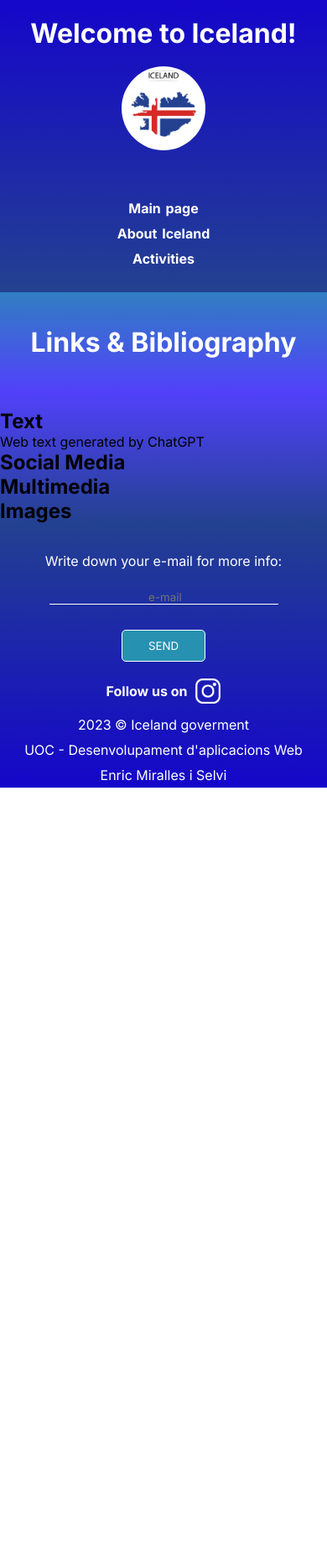
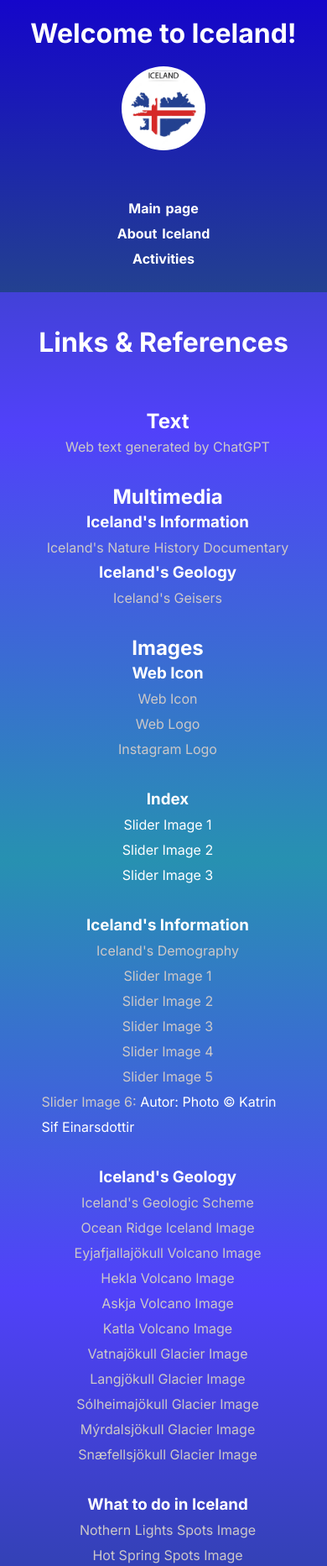
Before and after one commit to EnricMS/Iceland_PAC_1_EinesHTMLCSS_EMiralles, a website built with Parcel: page enllaços.html in a window 390 px wide. Shown: the top 1865 px of the page at 84% size. Before the commit the page ends 938 px from the top, so only its background shows below. Built offline with nearby package versions, Linux system fonts and the light colour scheme.

Commit message:
Quasi final

```diff
--- a/css/estils.css
+++ b/css/estils.css
@@ -7,23 +7,23 @@
     font-family: 'Inter', sans-serif;
 }
 
-.bold{
+.bold {
     font-weight: bolder;
 }
 
-.link{
+.link {
     color: white;
     font-weight: bolder;
     text-decoration: none;
-    word-spacing:  2px;
+    word-spacing: 2px;
 }
 
-.bodyStyle{
-    background: linear-gradient(rgba(35,65,144,255), rgb(81, 65, 250), rgb(39, 145, 177), rgb(81, 65, 250), rgba(35,65,144,255) );
+.bodyStyle {
+    background: linear-gradient(rgba(35, 65, 144, 255), rgb(81, 65, 250), rgb(39, 145, 177), rgb(81, 65, 250), rgba(35, 65, 144, 255));
 }
 
-.header{
-    background: linear-gradient(rgba(21, 6, 202, 1), rgba(35,65,144,255));
+.header {
+    background: linear-gradient(rgba(21, 6, 202, 1), rgba(35, 65, 144, 255));
     padding-top: 10px;
     padding-bottom: 10px;
     color: white;
@@ -52,7 +52,7 @@
 }
 
 .footer {
-    background: linear-gradient(rgba(35,65,144,255), rgba(21, 6, 202, 1));
+    background: linear-gradient(rgba(35, 65, 144, 255), rgba(21, 6, 202, 1));
     color: white;
     text-align: center;
     align-items: center;
@@ -64,7 +64,7 @@
     flex-direction: column;
 }
 
-.footer  a {
+.footer a {
     color: white;
     text-decoration: none;
     font-weight: bolder;
@@ -82,7 +82,7 @@
     color: white;
 }
 
-.saveButton{
+.saveButton {
     width: 100px;
     margin-bottom: 20px;
     text-align: center;
@@ -94,7 +94,7 @@
 }
 
 
-.PolitiquesFooter > a {
+.PolitiquesFooter>a {
     color: rgb(255, 255, 255);
     text-decoration: none;
     margin-left: 8px;
@@ -107,12 +107,12 @@
     justify-content: center;
 }
 
-.bodyText{
+.bodyText {
     text-align: left;
     color: white;
     padding-left: 28%;
     padding-right: 28%;
-    margin-bottom:23px;
+    margin-bottom: 23px;
     background-color: rgba(2, 28, 143, 0.527);
     margin-left: 20%;
     margin-right: 20%;
@@ -123,7 +123,7 @@
     border-bottom-right-radius: 20px;
 }
 
-.bodyText > p {
+.bodyText>p {
     margin-bottom: 20px;
 }
 
@@ -133,19 +133,19 @@
     position: relative;
 }
 
-.nav > li {
+.nav>li {
     text-align: center;
 }
 
-.nav a{
+.nav a {
     color: white;
     font-weight: bold;
     text-decoration: none;
-    word-spacing:  2px;
+    word-spacing: 2px;
     padding: 5px 10px;
 }
 
-.nav a:visited{
+.nav a:visited {
     color: white;
 }
 
@@ -153,16 +153,16 @@
 /* PC */
 @media screen and (min-width: 1024px) {
 
-    .header > h1 {
+    .header>h1 {
         vertical-align: text-bottom;
     }
 
-    #IcelandLogo{
+    #IcelandLogo {
         width: 80px;
         border-radius: 50%;
     }
 
-    .nav > ul {
+    .nav>ul {
         list-style: none;
         display: flex;
         flex-direction: row;
@@ -171,7 +171,7 @@
         padding-right: 20px;
     }
 
-    .iconaInst{
+    .iconaInst {
         width: 30px;
         margin-left: 10px;
     }
@@ -181,16 +181,16 @@
 /* TABLET */
 @media screen and (min-width:481px) and (max-width: 1023px) {
 
-    .header > h1 {
+    .header>h1 {
         vertical-align: text-bottom;
     }
 
-    #IcelandLogo{
-        width:  80px;
+    #IcelandLogo {
+        width: 80px;
         border-radius: 50%;
     }
 
-    .nav > ul {
+    .nav>ul {
         list-style: none;
         display: flex;
         flex-direction: row;
@@ -199,7 +199,7 @@
         justify-content: space-evenly;
     }
 
-    .iconaInst{
+    .iconaInst {
         width: 30px;
         margin-left: 10px;
     }
@@ -213,13 +213,13 @@
         padding-top: 20px;
     }
 
-    #IcelandLogo{
+    #IcelandLogo {
         margin-top: 20px;
-        width:  100px;
+        width: 100px;
         border-radius: 50%;
     }
 
-    .nav > ul {
+    .nav>ul {
         list-style: none;
         display: flex;
         flex-direction: column;
@@ -232,7 +232,7 @@
         width: 70%;
     }
 
-    .iconaInst{
+    .iconaInst {
         width: 30px;
         margin-left: 10px;
     }
@@ -243,9 +243,9 @@
 
 /*------------------------------INDEX--------------------------------------*/
 
-.bodyStyleIndex{
+.bodyStyleIndex {
     margin: 0px;
-    background: linear-gradient(rgba(35,65,144,255), rgb(81, 65, 250), rgb(39, 145, 177), rgb(185, 85, 85), rgb(39, 145, 177), rgb(81, 65, 250), rgba(35,65,144,255) );
+    background: linear-gradient(rgba(35, 65, 144, 255), rgb(81, 65, 250), rgb(39, 145, 177), rgb(185, 85, 85), rgb(39, 145, 177), rgb(81, 65, 250), rgba(35, 65, 144, 255));
 }
 
 .slider ul {
@@ -260,39 +260,54 @@
     list-style: none;
 }
 
-.slider img{
+.slider img {
     width: 100%;
 }
 
-#img_1{
+#img_1 {
     object-fit: cover;
     clip-path: inset(10% 10% 5% 8%);
 }
 
-#img_2{
+#img_2 {
     object-fit: cover;
     clip-path: inset(9% 10% 18% 5%);
 }
 
-#img_3{
+#img_3 {
     object-fit: cover;
     clip-path: inset(10% 10% 5% 5%);
 }
 
 @keyframes canvi {
-    0% { margin-left: 0;}
-    20% {margin-left: 0;}
+    0% {
+        margin-left: 0;
+    }
 
-    25% {margin-left: -100%;}
-    45% {margin-left: -100%;}
+    20% {
+        margin-left: 0;
+    }
 
-    50% {margin-left: -200%;}
-    70% {margin-left: -200%;}
+    25% {
+        margin-left: -100%;
+    }
+
+    45% {
+        margin-left: -100%;
+    }
+
+    50% {
+        margin-left: -200%;
+    }
+
+    70% {
+        margin-left: -200%;
+    }
 }
 
 /* PC */
 @media screen and (min-width: 1024px) {
-    .slider{
+    .slider {
         width: 60%;
         margin-left: auto;
         margin-right: auto;
@@ -306,7 +321,7 @@
 /* TABLET */
 @media screen and (min-width:481px) and (max-width: 1023px) {
 
-    .slider{
+    .slider {
         width: 90%;
         margin-left: auto;
         margin-right: auto;
@@ -319,7 +334,7 @@
 
 /* PHONE */
 @media screen and (max-width: 480px) {
-    .slider{
+    .slider {
         width: 90%;
         margin-left: auto;
         margin-right: auto;
@@ -337,7 +352,7 @@
 /*------------------------------INFORMACIO------------------------------*/
 
 
-.sliderInfo{
+.sliderInfo {
     width: 80%;
     margin-left: auto;
     margin-right: auto;
@@ -350,7 +365,8 @@
 .sliderInfo ul {
     display: flex;
     padding: 0;
-    width: 600%; /*espai slider horitzontal*/
+    width: 600%;
+    /*espai slider horitzontal*/
     animation: canvi2 35s infinite;
 }
 
@@ -359,57 +375,82 @@
     list-style: none;
 }
 
-.sliderInfo img{
+.sliderInfo img {
     width: 90%;
 }
 
-#img_4{
+#img_4 {
     object-fit: cover;
 }
 
-#img_5{
+#img_5 {
     object-fit: cover;
 }
 
-#img_6{
+#img_6 {
     object-fit: cover;
     clip-path: inset(0% 0% 11% 0%);
 }
 
-#img_7{
+#img_7 {
     object-fit: cover;
 }
 
-#img_8{
+#img_8 {
     object-fit: cover;
 }
 
-#img_9{
+#img_9 {
     object-fit: cover;
 }
 
 @keyframes canvi2 {
-    0% { margin-left: 0%;}
-    15% {margin-left: 0%;}
+    0% {
+        margin-left: 0%;
+    }
 
-    20% {margin-left: -100%;}
-    35% {margin-left: -100%;}
+    15% {
+        margin-left: 0%;
+    }
 
-    40% {margin-left: -200%;}
-    55% {margin-left: -200%;}
+    20% {
+        margin-left: -100%;
+    }
 
-    60% {margin-left: -300%;}
-    75% {margin-left: -300%;}
+    35% {
+        margin-left: -100%;
+    }
 
-    80% {margin-left: -400%;}
-    95% {margin-left: -400%;}
+    40% {
+        margin-left: -200%;
+    }
+
+    55% {
+        margin-left: -200%;
+    }
+
+    60% {
+        margin-left: -300%;
+    }
+
+    75% {
+        margin-left: -300%;
+    }
+
+    80% {
+        margin-left: -400%;
+    }
+
+    95% {
+        margin-left: -400%;
+    }
 }
 
 /* PC */
 
 @media screen and (min-width: 1024px) {
 
-    .sliderInfo{
+    .sliderInfo {
         width: 80%;
         margin-left: auto;
         margin-right: auto;
@@ -424,14 +465,14 @@
 /* TABLET */
 @media screen and (min-width:481px) and (max-width: 1023px) {
 
-    .bodyText{
+    .bodyText {
         margin-left: 5%;
         margin-right: 5%;
         padding: 10px;
         width: 90%;
     }
 
-    .sliderInfo{
+    .sliderInfo {
         width: 100%;
         margin-left: auto;
         margin-right: auto;
@@ -441,11 +482,11 @@
         padding: 0%;
     }
 
-    .sliderInfo > ul {
+    .sliderInfo>ul {
         list-style: none;
     }
 
-    .multimedia > img{
+    .multimedia>img {
         width: 100%
     }
 }
@@ -453,14 +494,14 @@
 /* PHONE */
 @media screen and (max-width: 480px) {
 
-    .bodyText{
+    .bodyText {
         margin-left: 5%;
         margin-right: 5%;
         padding: 10px;
         width: 100%;
     }
 
-    .sliderInfo{
+    .sliderInfo {
         width: 100%;
         margin-left: auto;
         margin-right: auto;
@@ -470,15 +511,15 @@
         padding: 0%;
     }
 
-    .sliderInfo > ul {
+    .sliderInfo>ul {
         list-style: none;
     }
 
-    .multimedia > img{
+    .multimedia>img {
         width: 100%
     }
 
-    .multimedia > iframe{
+    .multimedia>iframe {
         width: 100%
     }
 }
@@ -490,55 +531,55 @@
 
 /*------------------------------GEOLOGIA-------------------------------------*/
 
-#DorsalOceanica_iceland{
+#DorsalOceanica_iceland {
     width: 70%;
 }
 
-#DorsalOceanicaFoto_iceland{
+#DorsalOceanicaFoto_iceland {
     width: 80%;
 }
 
-#img_Eyjafjallajökull{
+#img_Eyjafjallajökull {
     width: 80%;
     clip-path: inset(10% 0% 5% 0%);
 }
 
-#img_Hekla{
+#img_Hekla {
     width: 80%;
 }
 
-#img_katla{
+#img_katla {
     width: 80%;
     clip-path: inset(5% 0% 5% 0%);
 }
 
-#img_Askja{
+#img_Askja {
     width: 80%;
     clip-path: inset(0% 0% 5% 0%);
 }
 
-#img_AskjaVatnajokull-glacier{
+#img_AskjaVatnajokull-glacier {
     width: 80%;
 }
 
-#img_langjokull-glacier{
+#img_langjokull-glacier {
     width: 80%;
 }
 
-#img_Solheimajokull-glacier{
+#img_Solheimajokull-glacier {
     width: 80%;
 }
 
-#img_Myrdalsjokull-glacier{
+#img_Myrdalsjokull-glacier {
     width: 80%;
 }
 
-#img_Snæfellsjökull-glacier{
+#img_Snæfellsjökull-glacier {
     width: 80%;
 }
-.multimedia > iframe{
+
+.multimedia>iframe {
     width: 80%
-
 }
 
 /*-------------------------------------------------------------------------*/
@@ -559,7 +600,7 @@
     clip-path: inset(10% 0% 0% 0%);
 }
 
-#img_Huldufolk{
+#img_Huldufolk {
     width: 70%;
 }
 
@@ -568,15 +609,37 @@
 
 
 /*------------------------------ENLLAÇOS-------------------------------------*/
-/* PC */
-@media screen and (min-width: 1024px) {
+
+.bodyTextLinkPage {
+    color: white;
+    line-height: 30px;
+    margin-left: 30px;
+    margin-right: 20px;
+    padding-left: 5%;
+    padding-right: 5%;
+}
+
+.bodyTextLinkPage a {
+    color: rgb(204, 200, 200);
+    text-decoration: none;
 }
 
 /* TABLET */
 @media screen and (min-width:481px) and (max-width: 1023px) {
+    .bodyTextLinkPage {
+        display: flex;
+        flex-direction: column;
+        align-items: center;
+    }
 }
 
 /* PHONE */
 @media screen and (max-width: 480px) {
+    .bodyTextLinkPage {
+        display: flex;
+        flex-direction: column;
+        align-items: center;
+    }
 }
+
 /*-------------------------------------------------------------------------*/
--- a/enllaços.html
+++ b/enllaços.html
@@ -29,26 +29,73 @@
         </div>
     </header>
 
-    <h1 class="titols">Links & Bibliography</h1>
+    <h1 class="titols">Links & References</h1>
 
-    <div class="">
-        <h2>Text</h2>
-        <p>Web text generated by ChatGPT</p>
+    <div class="bodyTextLinkPage">
+        <h2 class="Titols">Text</h2>
+        <p><a href="https://chat.openai.com/">Web text generated by ChatGPT</a></p>
 
-        <h2>Social Media</h2>
+        <br>
 
-        <h2>Multimedia</h2>
-        <p><a href=""></a></p>
-        <p><a href=""></a></p>
+        <h2 class="Titols">Multimedia</h2>
+        <h3>Iceland's Information</h3>
+        <p><a href="https://www.youtube.com/watch?v=WCGP87LKklY&t=1s&ab_channel=NTIONALGEOGRAPHICWILD">Iceland's Nature History Documentary</a></p>
+        <h3>Iceland's Geology</h3>
+        <p><a href="https://www.youtube.com/watch?v=AZJWtkce9r8&ab_channel=ExtremeIceland">Iceland's Geisers</a></p>
+
+        <br>
 
         <h2>Images</h2>
-        <p><a href=""></a></p>
-        <p><a href=""></a></p>
-        <p><a href=""></a></p>
-        <p><a href=""></a></p>
-        <p><a href=""></a></p>
-        <p><a href=""></a></p>
+        <h3>Web Icon</h3>
+        <p><a href="https://pngtree.com/free-png-vectors/iceland">Web Icon</a></p>
+        <p><a href="">Web Logo</a></p>
+        <p><a href="">Instagram Logo</a></p>
 
+        <br>
+
+        <h3>Index</h3>
+        <p><a href=""></a>Slider Image 1</p>
+        <p><a href=""></a>Slider Image 2</p>
+        <p><a href=""></a>Slider Image 3</p>
+
+        <br>
+
+        <h3>Iceland's Information</h3>
+        <p><a href="https://www.iceland.org/population/">Iceland's Demography</a></p>
+        <p><a href="https://www.reuters.com/news/picture/lava-spews-from-new-fissures-at-iceland-idUSRTXB9WWV">Slider Image 1</a></p>
+        <p><a href="https://www.travelreykjavik.com/blog/whats-the-difference-between-geysir-in-iceland-and-old-faithful-in-yellowstone">Slider Image 2</a></p>
+        <p><a href="https://adventures.is/blog/northern-lights-in-iceland/">Slider Image 3</a></p>
+        <p><a href="https://edition.cnn.com/travel/article/iceland-best-geothermal-bathing-pools/index.html">Slider Image 4</a></p>
+        <p><a href="https://adventures.com/iceland/tours/activities/whale-watching/">Slider Image 5</a></p>
+        <p><a href="Extreta: https://www.worldnomads.com/explore/northern-europe/iceland/cultural-highlights-of-iceland-what-to-see-do-know">Slider Image 6: </a>Autor: Photo © Katrin Sif Einarsdottir</p>
+
+        <br>
+
+        <h3>Iceland's Geology</h3>
+        <p><a href="https://geologictimepics.com/2018/09/30/iceland-where-you-can-walk-a-mid-atlantic-rift-and-some-other-geology-photos/">Iceland's Geologic Scheme</a></p>
+        <p><a href="https://gotbooks.miracosta.edu/oceans/chapter4.html">Ocean Ridge Iceland Image</a></p>
+        <p><a href="https://www.nationalgeographic.com/photo-of-the-day/photo/eyjafjallajokull-volcano-lightning-iceland">Eyjafjallajökull Volcano Image</a></p>
+        <p><a href="https://icelandtravelguide.is/locations/hekla-volcano/">Hekla Volcano Image</a></p>
+        <p><a href="https://www.visitaskja.com/post/askja-volcano-highlands">Askja Volcano Image</a></p>
+        <p><a href="https://www.google.es/search?q=katla+volcano+pictures&tbm=isch&ved=2ahUKEwiDoOX_4cX-AhUspycCHXjuBlQQ2-cCegQIABAA&oq=katla+volcano+pictures&gs_lcp=CgNpbWcQAzIHCAAQGBCABDoGCAAQBxAeOggIABAFEAcQHjoICAAQCBAHEB5Q0glYyRFg8BVoAHAAeACAAWiIAa4EkgEDNS4xmAEAoAEBqgELZ3dzLXdpei1pbWfAAQE&sclient=img&ei=zylIZMP8GazOnsEP-NyboAU&bih=770&biw=1473&hl=en#imgrc=A4MnY9H46N0cxM">Katla Volcano Image</a></p>
+        <p><a href="https://www.bookmundi.com/ng/vatnajokull-glacier-in-iceland">Vatnajökull Glacier Image</a></p>
+        <p><a href="https://www.tripadvisor.com/Attraction_Review-g3676471-d578565-Reviews-Langjokull_Glacier-South_Region.html">Langjökull Glacier Image</a></p>
+        <p><a href="https://adventures.is/iceland/attractions/solheimajokull/">Sólheimajökull Glacier Image</a></p>
+        <p><a href="https://www.icelandtravel.is/attractions/myrdalsjokull/">Mýrdalsjökull Glacier Image</a></p>
+        <p><a href="https://www.tripsavvy.com/complete-guide-to-snaefellsjokull-national-park-4588411">Snæfellsjökull Glacier Image</a></p>
+
+        <br>
+
+        <h3>What to do in Iceland</h3>
+        <p><a href="https://walkslowrunwild.com/northern-lights-iceland/">Nothern Lights Spots Image</a></p>
+        <p><a href="https://www.pinterest.es/pin/96123773283945904/">Hot Spring Spots Image</a></p>
+        <p><a href="https://www.icelandrovers.is/blog/when-and-where-to-see-whales-in-iceland/">Go Whale watching Species Location Image</a></p>
+        <p><a href="https://www.worldnomads.com/explore/northern-europe/iceland/cultural-highlights-of-iceland-what-to-see-do-know">Huldufolk Culture Image</a></p>
+
+        <br>
+
+        <h2 class="Titols">Social Media</h2>
+        <p><a href="https://www.instagram.com/inspiredbyiceland/">Iceland's Oficial Instagram</a></p>
     </div>
 
     <footer>
```
Also changed, not shown: index.html (+1 -1 lines).
